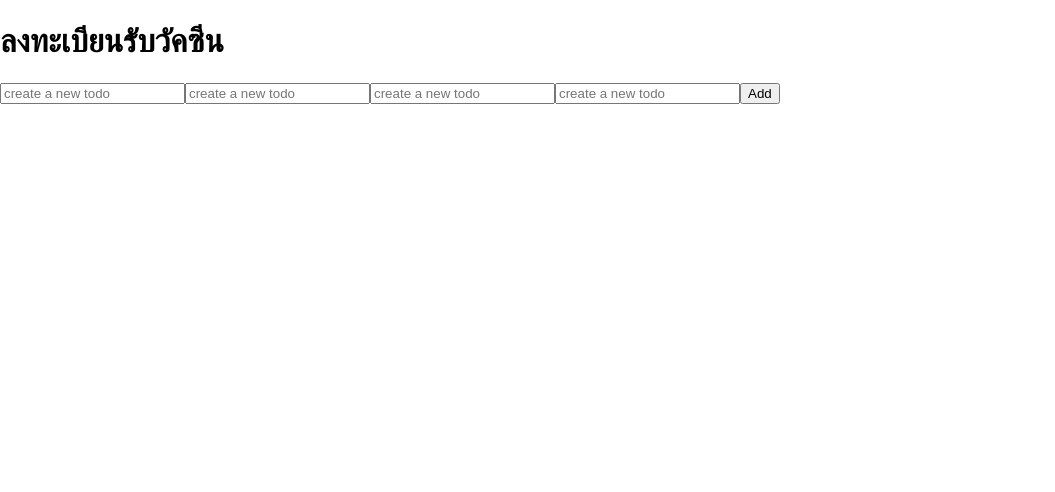
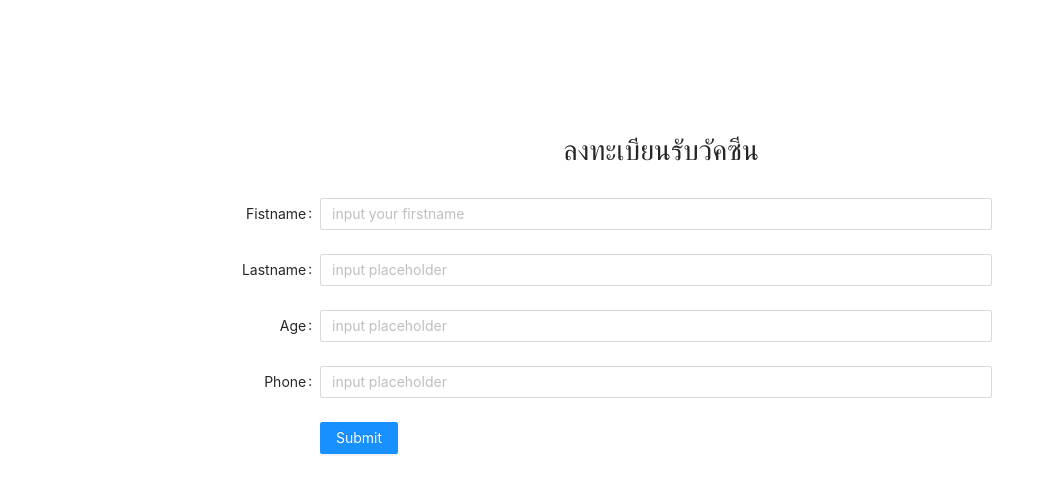
Before and after one commit to chalermchai61010182/Internship-V2, a Next.js app: page /component/Register in a window 1280 px wide. Shown: the top 492 px of the page, without its empty margins (0-1055 px from the left). Built offline with nearby package versions, Linux system fonts and the light colour scheme.

Commit message:
used ant design

```diff
--- a/package.json
+++ b/package.json
@@ -9,7 +9,8 @@
     "lint": "next lint"
   },
   "dependencies": {
-    "antd": "^4.16.3",
+    "@ant-design/icons": "^4.6.2",
+    "antd": "^4.16.5",
     "next": "11.0.0",
     "react": "17.0.2",
     "react-dom": "17.0.2"
--- /dev/null
+++ b/pages/App.css
@@ -0,0 +1,39 @@
+@import "~antd/dist/antd.css";
+.App {
+  text-align: center;
+}
+
+.App-logo {
+  height: 40vmin;
+  pointer-events: none;
+}
+
+@media (prefers-reduced-motion: no-preference) {
+  .App-logo {
+    animation: App-logo-spin infinite 20s linear;
+  }
+}
+
+.App-header {
+  background-color: #282c34;
+  min-height: 100vh;
+  display: flex;
+  flex-direction: column;
+  align-items: center;
+  justify-content: center;
+  font-size: calc(10px + 2vmin);
+  color: white;
+}
+
+.App-link {
+  color: #61dafb;
+}
+
+@keyframes App-logo-spin {
+  from {
+    transform: rotate(0deg);
+  }
+  to {
+    transform: rotate(360deg);
+  }
+}
--- a/pages/component/Register.js
+++ b/pages/component/Register.js
@@ -1,6 +1,7 @@
 import React, { useState, useEffect } from "react";
 import { Form, Input, Button, Radio } from "antd";
 import { useRouter } from "next/router";
+import "antd/dist/antd.css";
 
 const FormLayoutDemo = () => {
   const [data, setData] = useState({
@@ -9,53 +10,121 @@ const FormLayoutDemo = () => {
     age: "",
     phone: "",
   });
-  const router = useRouter();
 
   //ฟังชั่นในการรับค่า
   console.log(data);
-  function handleInputChange(e) {
-    setData({ ...data, [e.target.name]: e.target.value });
+  //   function handleInputChange(e) {
+  //     setData({ ...data, [e.target.name]: e.target.value });
+  //   }
+
+  //   function handleFormSubmit(e) {
+  //     e.preventDefault(); //ป้องกันการรีเฟรชเมื่อมีการสับมิตฟอม
+  //     if (data !== "") {
+  //       setData(...data, {
+  //         id: data.length + 1,
+  //       });
+  //     }
+  //   }
+
+  const router = useRouter();
+
+  //   function onSubmit(e) {
+  //     e.preventDefault();
+  //     localStorage.setItem("data", JSON.stringify(data)); //แปลงข้อมูลเป็นสติงแล้วเก็บเข้าโลคอล
+  //     router.push("../component/List");
+  //   }
+
+  const [form] = Form.useForm();
+  const [formLayout, setFormLayout] = useState("horizontal");
+
+  const onFormLayoutChange = ({ layout }) => {
+    setFormLayout(layout);
+  };
+  const formItemLayout =
+    formLayout === "horizontal"
+      ? {
+          labelCol: {
+            span: 4,
+          },
+          wrapperCol: {
+            span: 14,
+          },
         }
+      : null;
+  const buttonItemLayout =
+    formLayout === "horizontal"
+      ? {
+          wrapperCol: {
+            span: 14,
+            offset: 4,
+          },
+        }
+      : null;
 
-  async function onSubmit(e) {
-    localStorage.setItem("data", JSON.stringify(data)); //แปลงข้อมูลเป็นสติงแล้วเก็บเข้าโลคอล
-    router.push("../component/List");
+  const contentStyle = {
+    marginTop: "2%",
+    marginLeft: "10%",
+  };
+  function handleonFinish(values) {
+    console.log(values);
   }
-
   return (
     <div className="App">
-      <h1>ลงทะเบียนรับวัคซีน</h1>
+      <h1 style={{ marginLeft: "44%", marginTop: "10%" }}>
+        ลงทะเบียนรับวัคซีน
+      </h1>
       {/* <Form onSubmit={handleFormSubmit}> */}
-      <Form>
-        <input
+      <Form
+        onFinish={handleonFinish}
+        {...formItemLayout}
+        layout={formLayout}
+        form={form}
+        initialValues={{
+          layout: formLayout,
+        }}
+        onValuesChange={onFormLayoutChange}
+        style={contentStyle}
+      >
+        <Form.Item label="Fistname" name="firstname">
+          <Input
             type="text"
-          name="firstname"
-          placeholder="create a new todo"
             value={data.firstname}
-          onChange={handleInputChange} //เพื่ออัพเดทค่า
+            // onChange={handleInputChange}
+            placeholder="input your firstname"
           />
-        <input
+        </Form.Item>
+        <Form.Item label="Lastname" name="lastname">
+          <Input
             type="text"
-          name="lastname"
-          placeholder="create a new todo"
-          value={data.lastname}
-          onChange={handleInputChange} //เพื่ออัพเดทค่า
+            // value={data.lastname}
+            // onChange={handleInputChange}
+            placeholder="input placeholder"
           />
-        <input
+        </Form.Item>
+
+        <Form.Item label="Age" name="age">
+          <Input
             type="text"
-          name="age"
-          placeholder="create a new todo"
-          value={data.age}
-          onChange={handleInputChange} //เพื่ออัพเดทค่า
+            // value={data.age}
+            // onChange={handleInputChange}
+            placeholder="input placeholder"
           />
-        <input
+        </Form.Item>
+
+        <Form.Item label="Phone" name="phone">
+          <Input
             type="text"
-          name="phone"
-          placeholder="create a new todo"
-          value={data.phone}
-          onChange={handleInputChange} //เพื่ออัพเดทค่า
+            // value={data.phone}
+            // onChange={handleInputChange}
+            placeholder="input placeholder"
           />
-        <button onClick={onSubmit}>Add</button>
+        </Form.Item>
+
+        <Form.Item {...buttonItemLayout}>
+          <Button htmlType="submit" type="primary">
+            Submit
+          </Button>
+        </Form.Item>
       </Form>
     </div>
   );
```
Also changed, not shown: pages/component/List.js (+37 -11 lines), 1 other file (tests, documents, lock files or other folders). Lines whose indentation alone changed are shown as unchanged.
